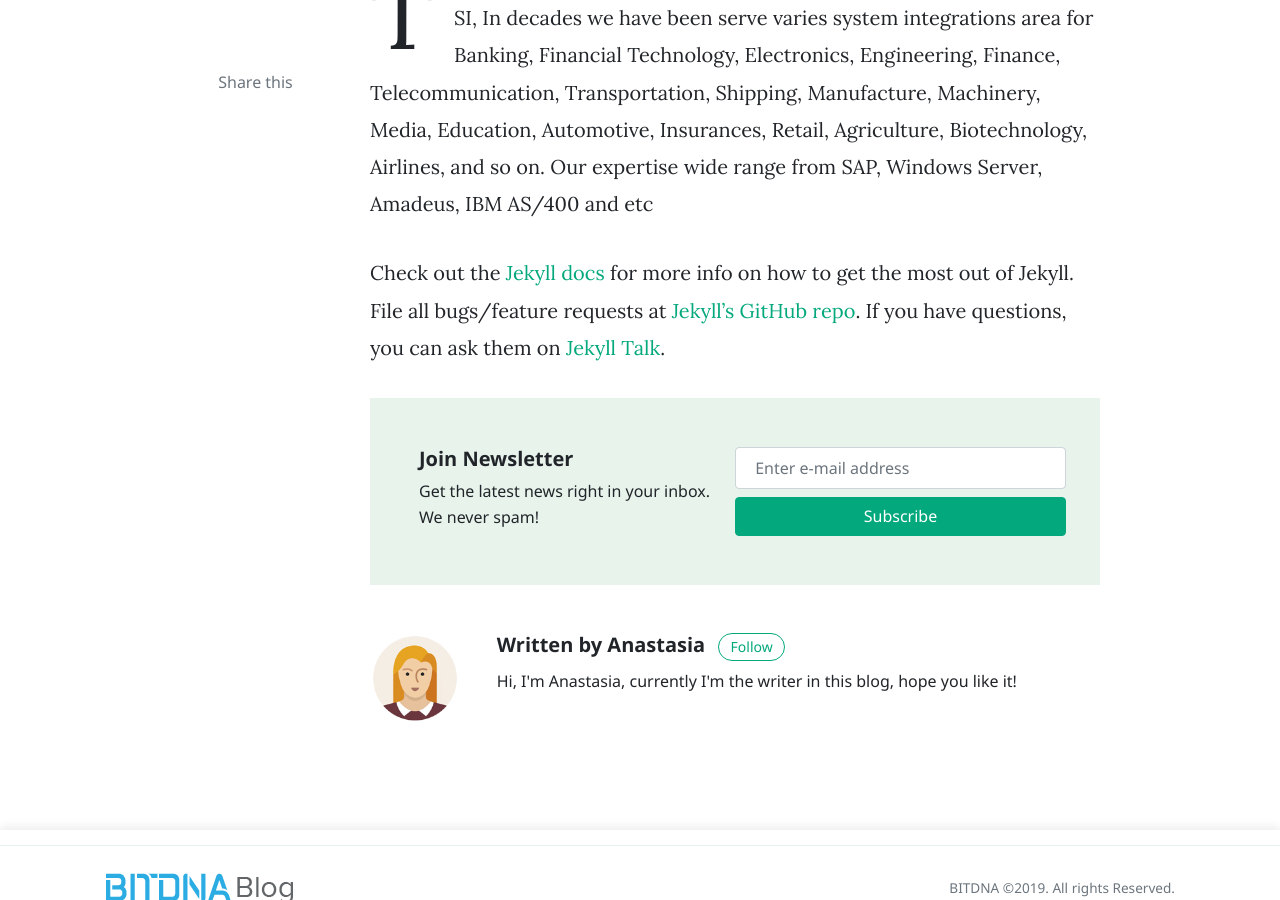
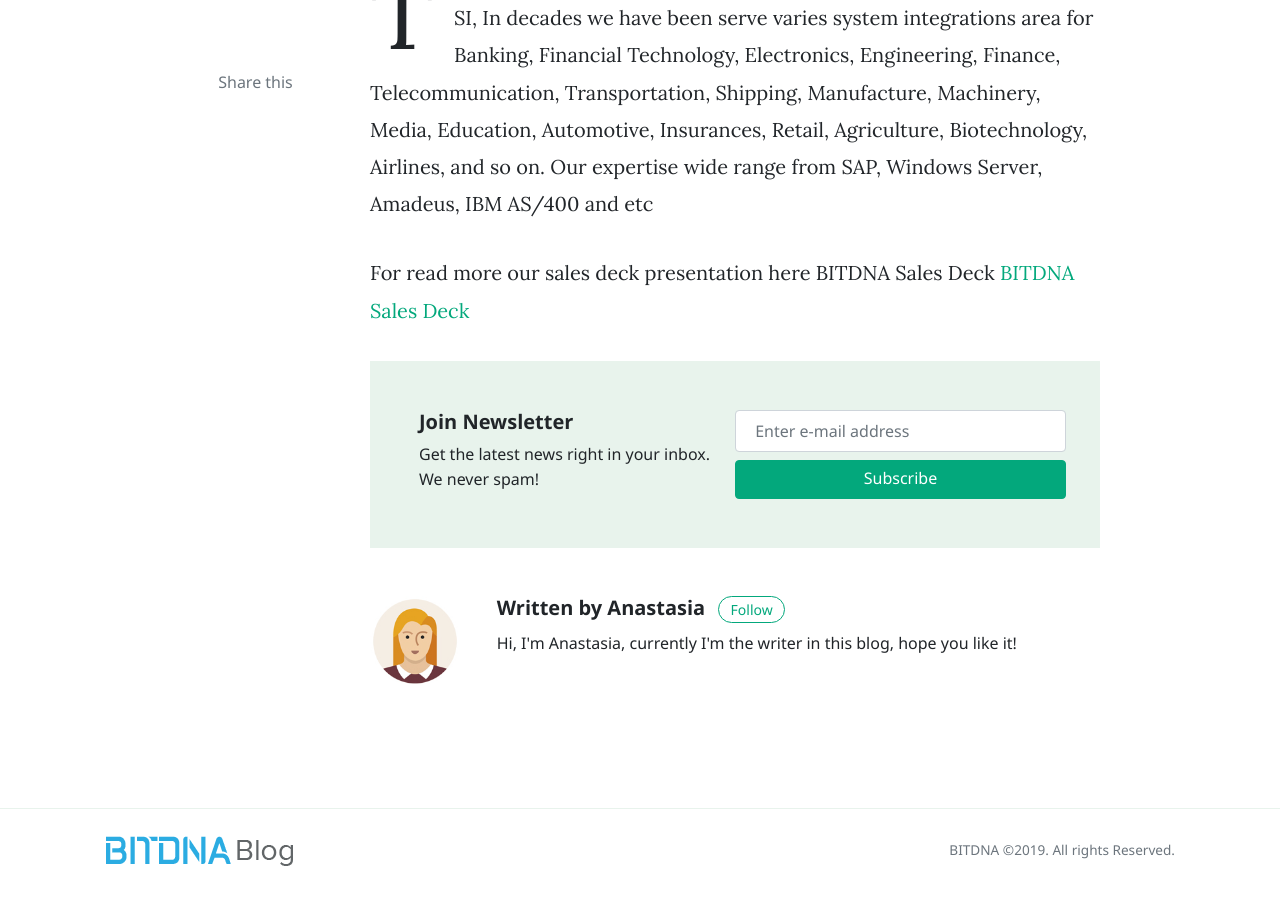
Before and after one commit to bit-dna/bitdnablog, a Jekyll site: the page built from _posts/2019-07-13-services-integrator-services.markdown, in a window 1280 px wide and 900 px high, scrolled down 519 px. Built offline with Jekyll 4.4.1, drawn with Linux system fonts in a browser that asks for light colours; nearby versions of some CDN libraries; comment, search, counter and statistics services are not loaded.

Commit message:
update post

```diff
--- a/_posts/2019-07-13-services-integrator-services.markdown
+++ b/_posts/2019-07-13-services-integrator-services.markdown
@@ -7,8 +7,4 @@ image: assets/images/img/system-integrator.jpg
 ---
 Today we are extending our services to System Integrator or known as SI, In decades we have been serve varies system integrations area for Banking, Financial Technology, Electronics, Engineering, Finance, Telecommunication, Transportation, Shipping, Manufacture, Machinery, Media, Education, Automotive, Insurances, Retail, Agriculture, Biotechnology, Airlines, and so on. Our expertise wide range from SAP, Windows Server, Amadeus, IBM AS/400 and etc
 
-Check out the [Jekyll docs][jekyll-docs] for more info on how to get the most out of Jekyll. File all bugs/feature requests at [Jekyll’s GitHub repo][jekyll-gh]. If you have questions, you can ask them on [Jekyll Talk][jekyll-talk].
-
-[jekyll-docs]: https://jekyllrb.com/docs/home
-[jekyll-gh]:   https://github.com/jekyll/jekyll
-[jekyll-talk]: https://talk.jekyllrb.com/
+For read more our sales deck presentation here BITDNA Sales Deck <a href="https://docs.google.com/presentation/d/e/2PACX-1vQDlcnK3iOW0MR5QQTC7vLkeo81XUZfG4tOSgX8rEZ18w1LH5_p_z6qs7csRe-1K-MMb67ga1nAPprL/pub?start=false&loop=false&delayms=60000 " target="_blank">BITDNA Sales Deck</a>
```
Also changed, not shown: assets/images/img/startup-1.jpg (added).
